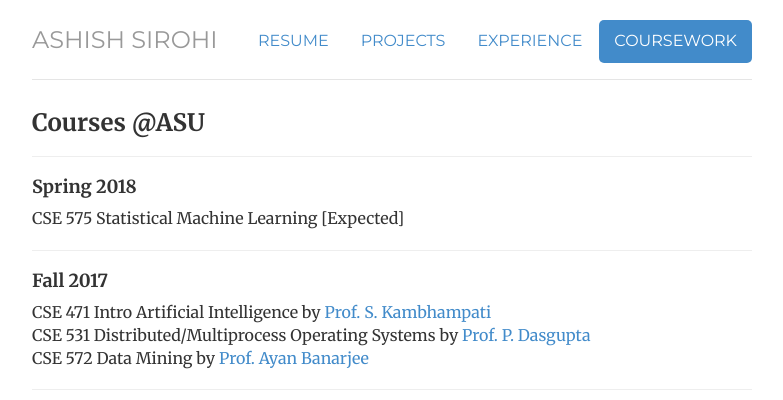
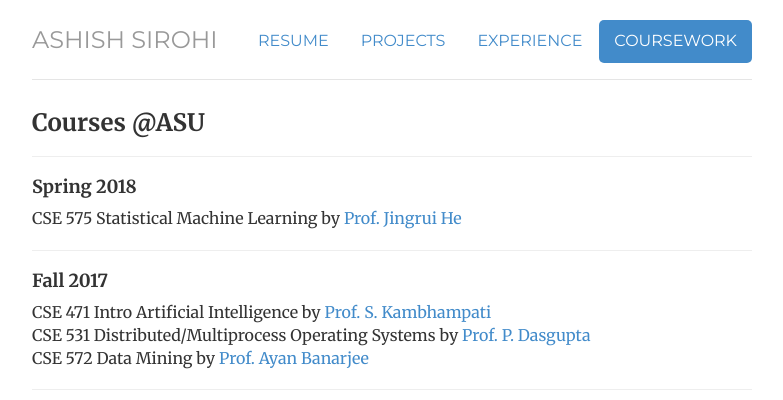
Before and after one commit to ashishsirohi/ashishsirohi.github.io, a Jekyll site: the page built from coursework/index.html, in a window 1280 px wide. Shown: the top 400 px of the page, without its empty margins (248-1031 px from the left). Built offline with Jekyll 4.4.1, drawn with Linux system fonts in a browser that asks for light colours.

Commit message:
minor update

```diff
--- a/coursework/index.html
+++ b/coursework/index.html
@@ -13,7 +13,7 @@
   <h3>Courses @ASU</h3>
   <hr>
   <h4>Spring 2018</h4>
-  CSE 575 Statistical Machine Learning [Expected]
+  CSE 575 Statistical Machine Learning by <a target="_blank" href="https://isearch.asu.edu/profile/2412293">Prof. Jingrui He</a></br>
   <hr>
 
   <h4>Fall 2017</h4>
--- a/experience/index.html
+++ b/experience/index.html
@@ -62,7 +62,7 @@
         <ul>
           <li>Worked on conversion of the existing project in to RESTful API for efficient reuse of the project</li>
           <li>Implemented OAuth2 to include third party Authentication</li>
-          <li>Implemeted various new features and worked on re-designing of <a target="_blank" href="https://chain-builder.net/">ChainBuilder</a></li>
+          <li>Implemeted various new features and worked on redesigning of <a target="_blank" href="https://chain-builder.net/">ChainBuilder</a> App</li>
         </ul>
         <hr>
 
```
